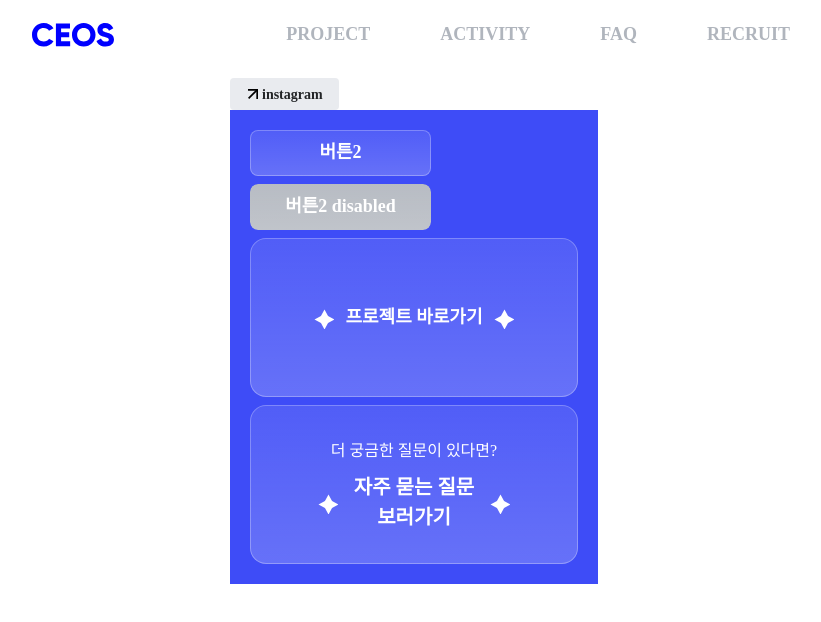
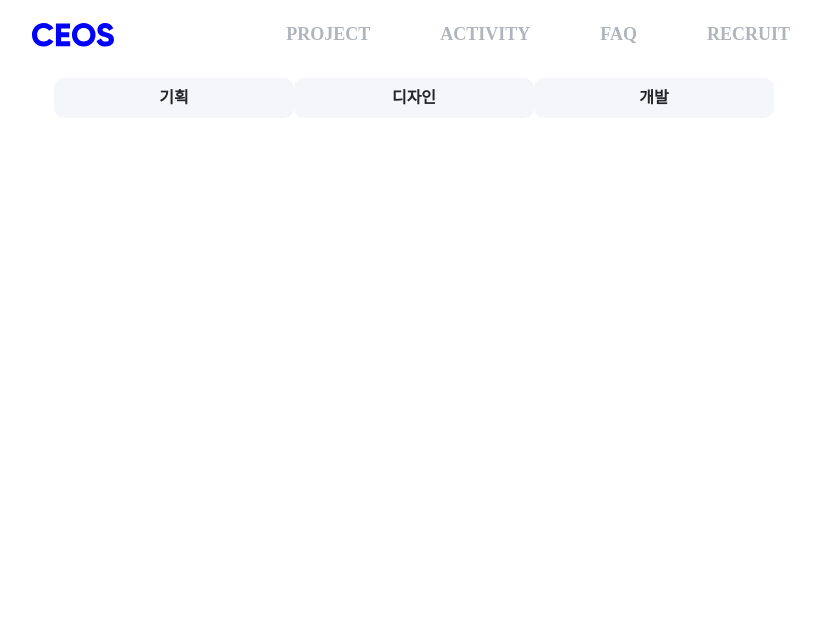
Before and after one commit to CEOS-Developers/CEOS-FE, a Next.js app in the folder apps/ceos/: page / in a window 1280 px wide. Shown: the top 622 px of the page, without its empty margins (226-1047 px from the left). Built offline with nearby package versions, Linux system fonts and the light colour scheme; a web font is replaced by a local one; what emotion-reset would draw is missing.

Commit message:
fix: merge 충돌 해결

```diff
--- a/apps/ceos/src/pages/index.tsx
+++ b/apps/ceos/src/pages/index.tsx
@@ -1,24 +1,6 @@
-import {
-  RewardCard,
-  MentorCard,
-  SponsorCard,
-  ManagementCard,
-  ProjectCard,
-  Flex,
-  Button,
-  TextField,
-} from '@ceos-fe/ui';
-import { manage, mentor, project, rewardCards, sponsor } from '@ceos/assets';
+import { Flex } from '@ceos-fe/ui';
+import { SelectButton } from '../../../../packages/ui/src/components/SelectButton/index';
 import { useForm } from 'react-hook-form';
-import styled from '@emotion/styled';
-import { KeyOfPalette } from '../../../../packages/ui/src/styles/theme';
-import {
-  GlassShortcut1,
-  GlassShortcut2,
-  Shortcut,
-} from '@ceos/components/Shortcut';
-import { Header } from '@ceos/components/Header';
-import { FAQBox } from '@ceos/components/FAQBox';
 
 export default function Home() {
   const { register, watch } = useForm({
@@ -28,31 +10,26 @@ export default function Home() {
       part: '',
     },
   });
-  const colors = ['Green', 'Skyblue', 'Yellow'];
   return (
-    <div>
-      <Shortcut onClick={() => {}}>instagram</Shortcut>
-      <Wrapper color="Blue">
-        <Button variant="glass">버튼2</Button>
-        <Button variant="glass" disabled>
-          버튼2 disabled
-        </Button>
-        <GlassShortcut1>프로젝트 바로가기</GlassShortcut1>
-        <GlassShortcut2 title="더 궁금한 질문이 있다면?">
-          자주 묻는 질문 <br /> 보러가기
-        </GlassShortcut2>
-      </Wrapper>
-    </div>
+    <Flex direction="row">
+      <SelectButton
+        variant="admin"
+        value="기획"
+        webWidth={240}
+        {...register('part')}
+      />
+      <SelectButton
+        variant="admin"
+        value="디자인"
+        webWidth={240}
+        {...register('part')}
+      />
+      <SelectButton
+        variant="admin"
+        value="개발"
+        webWidth={240}
+        {...register('part')}
+      />
+    </Flex>
   );
 }
-
-const Wrapper = styled.div<{
-  color: KeyOfPalette;
-}>`
-  background-color: ${({ theme, color }) => theme.palette[color]};
-
-  display: flex;
-  flex-direction: column;
-  gap: 8px;
-  padding: 20px;
-`;
```
